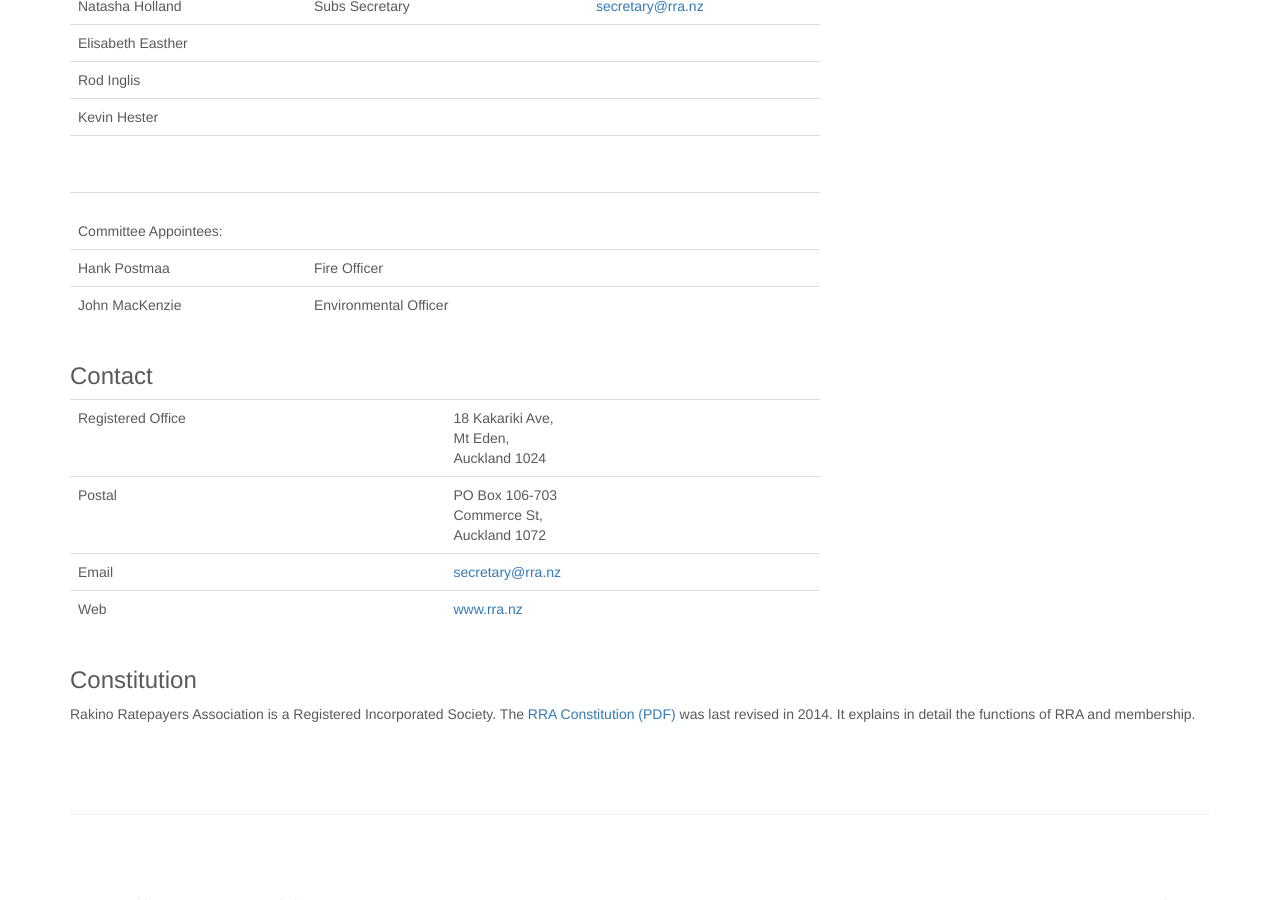
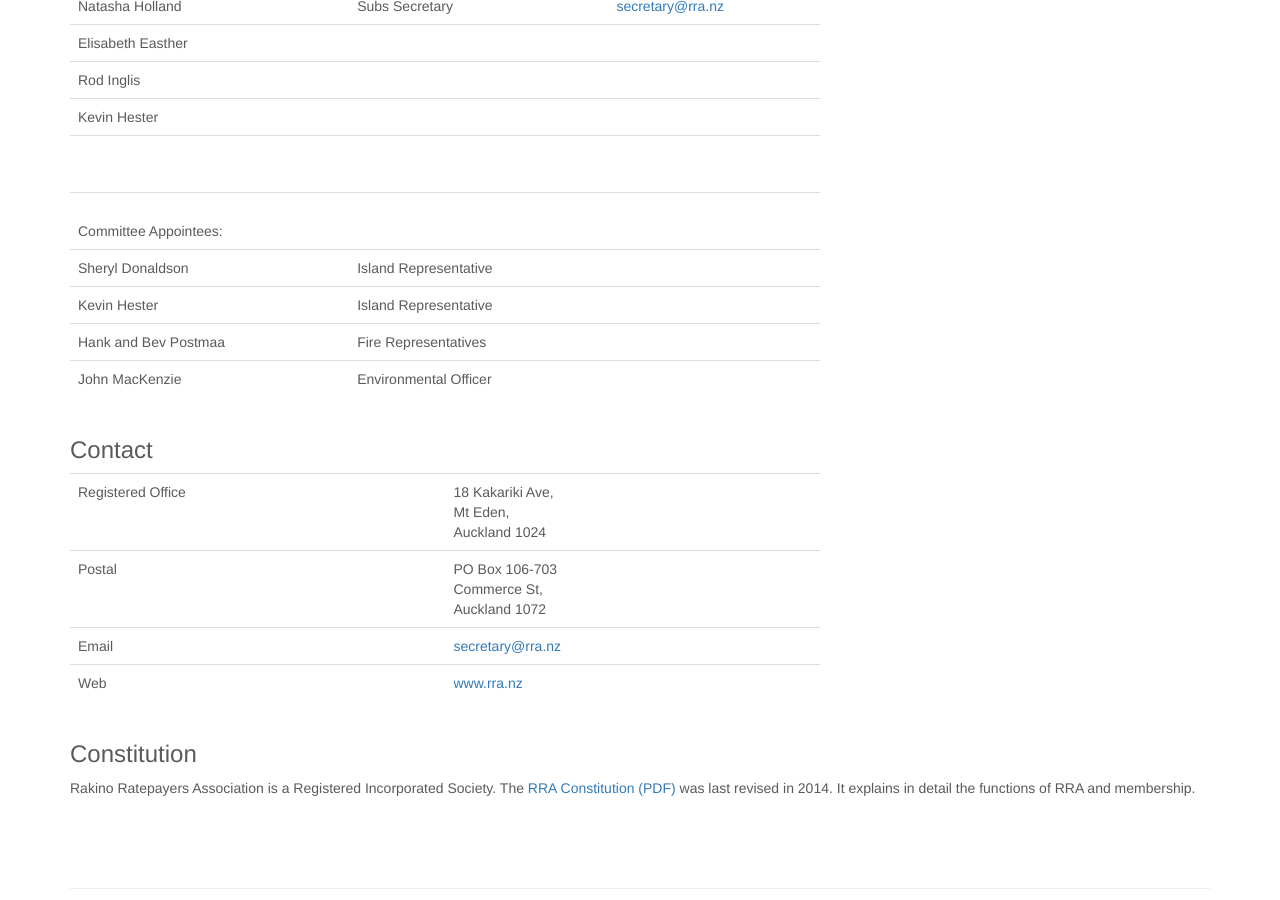
Before and after one commit to rakinoratepayers/rakinoratepayers.github.io, a Jekyll site: the page built from index.html, in a window 1280 px wide and 900 px high, scrolled down 1249 px. Built offline with Jekyll 4.4.1, drawn with Linux system fonts in a browser that asks for light colours; nearby versions of some CDN libraries.

Commit message:
add committee members

```diff
--- a/index.html
+++ b/index.html
@@ -116,7 +116,9 @@ The Committee serving for the year from October 2017 is
 
             <tr><td colspan="4"><br>&nbsp;</td></tr>
             <tr><td colspan="4"><br>Committee Appointees:</td></tr>
-            <tr><td>Hank Postmaa</td><td>Fire Officer</td><td>&nbsp;</td></tr>
+            <tr><td>Sheryl Donaldson</td><td>Island Representative</td><td>&nbsp;</td></tr>
+            <tr><td>Kevin Hester </td><td>Island Representative</td><td>&nbsp;</td></tr>
+            <tr><td>Hank and Bev Postmaa</td><td>Fire Representatives</td><td>&nbsp;</td></tr>
             <tr><td>John MacKenzie</td><td>Environmental Officer</td><td>&nbsp;</td></tr>
           </tbody>
         </table>
```
